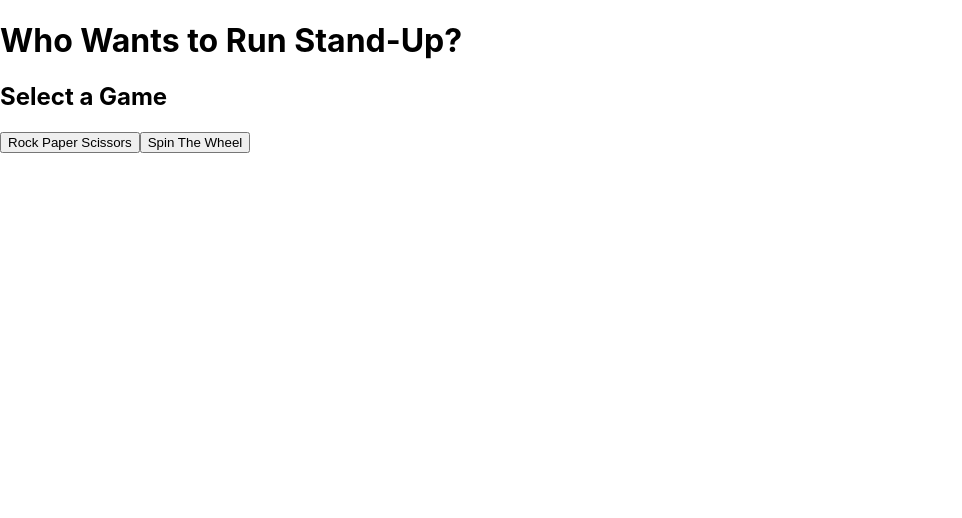
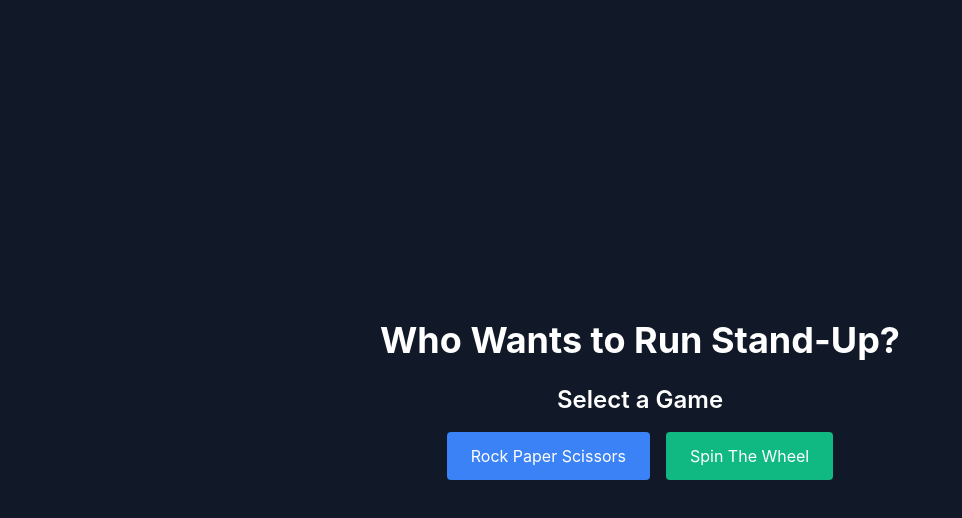
Before and after one commit to robbiemcarthur/who-wants-to-run-standup-ui, a React (Create React App) app: page / in a window 1280 px wide. Shown: the top 518 px of the page, without its empty margins (0-962 px from the left). Built offline with nearby package versions, Linux system fonts and the light colour scheme; the HTML template or start-up script is replaced by a standard one.

Commit message:
Add clearPlayers functionality, tailwind and postcss config

```diff
--- /dev/null
+++ b/postcss.config.js
@@ -0,0 +1,6 @@
+module.exports = {
+    plugins: [
+        require('@tailwindcss/postcss7-compat'),
+        require('autoprefixer'),
+    ],
+};
--- a/src/components/Game/SpinTheWheel.tsx
+++ b/src/components/Game/SpinTheWheel.tsx
@@ -12,7 +12,16 @@ const SpinTheWheel: React.FC = () => {
     const [spinning, setSpinning] = useState(false);
     const [username, setUsername] = useState<string>("");
 
-    // Cleanup function to reset game state
+    const clearPlayers = () => {
+        if (client) {
+            client.publish({
+                destination: "/app/clear-players",
+                body: ""
+            });
+        }
+        resetGame();
+    };
+
     const resetGame = () => {
         setPlayers([]);
         setWinner(null);
@@ -65,7 +74,7 @@ const SpinTheWheel: React.FC = () => {
         if (client && players.length > 0) {
             client.publish({
                 destination: "/app/spin",
-                body: "", // No body needed—backend uses active players
+                body: ""
             });
         }
     };
@@ -152,8 +161,7 @@ const SpinTheWheel: React.FC = () => {
                 Spin!
             </button>
 
-            {/* When clicking "Back to main menu", call resetGame to clear players */}
-            <Link to="/" onClick={resetGame}>
+            <Link to="/" onClick={clearPlayers}>
                 <button className="bg-green-500 px-4 py-2 mt-4 rounded">
                     Back to main menu
                 </button>
--- /dev/null
+++ b/tailwind.config.js
@@ -0,0 +1,7 @@
+module.exports = {
+  content: ["./src/**/*.{js,ts,jsx,tsx}"],
+  theme: {
+    extend: {},
+  },
+  plugins: [],
+};
```
